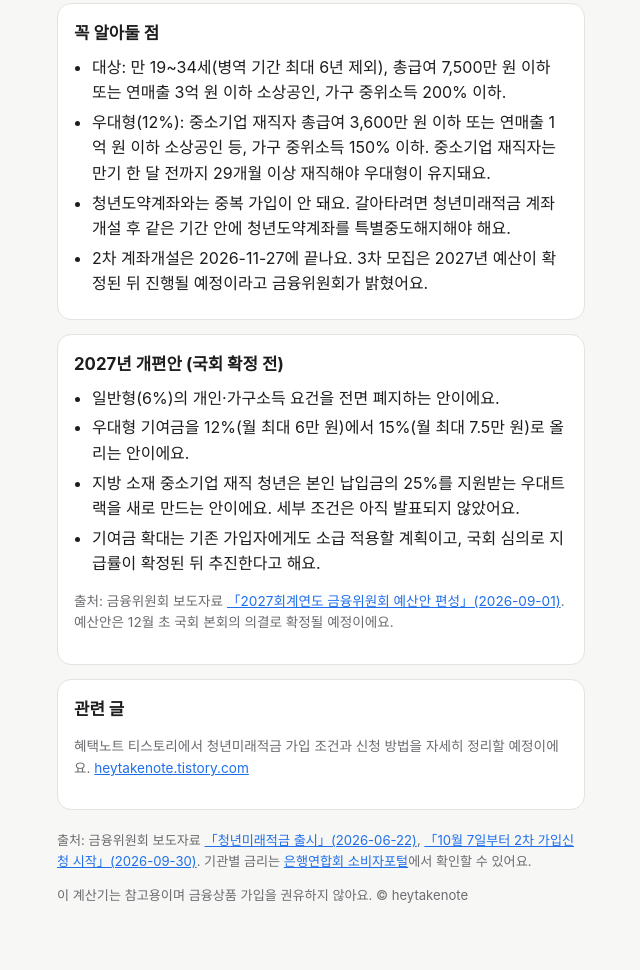
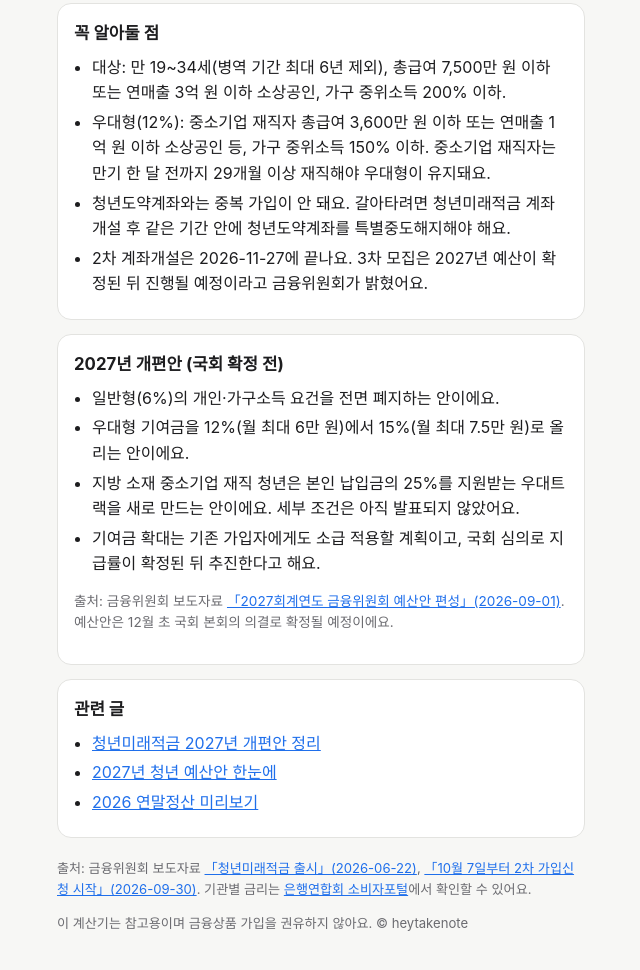
Before and after one commit to heytakenote/heytakenote.github.io, a plain HTML site: page tools/youth-future-savings.html in a window 1280 px wide. Shown: the part 1375-2345 px from the top of the page, without its empty margins (319-959 px from the left). Drawn offline with Linux system fonts and the light colour scheme.

Commit message:
계산기에 관련 블로그 글 링크 추가

```diff
--- a/tools/youth-future-savings.html
+++ b/tools/youth-future-savings.html
@@ -115,7 +115,11 @@ footer{font-size:.82rem;color:var(--muted);margin-top:20px}
 
 <section class="card">
   <h2>관련 글</h2>
-  <p class="small" id="related">혜택노트 티스토리에서 청년미래적금 가입 조건과 신청 방법을 자세히 정리할 예정이에요. <a href="https://heytakenote.tistory.com/">heytakenote.tistory.com</a></p>
+  <ul id="related">
+    <li><a href="https://heytakenote.tistory.com/2">청년미래적금 2027년 개편안 정리</a></li>
+    <li><a href="https://heytakenote.tistory.com/3">2027년 청년 예산안 한눈에</a></li>
+    <li><a href="https://heytakenote.tistory.com/1">2026 연말정산 미리보기</a></li>
+  </ul>
 </section>
 
 <footer>
```
